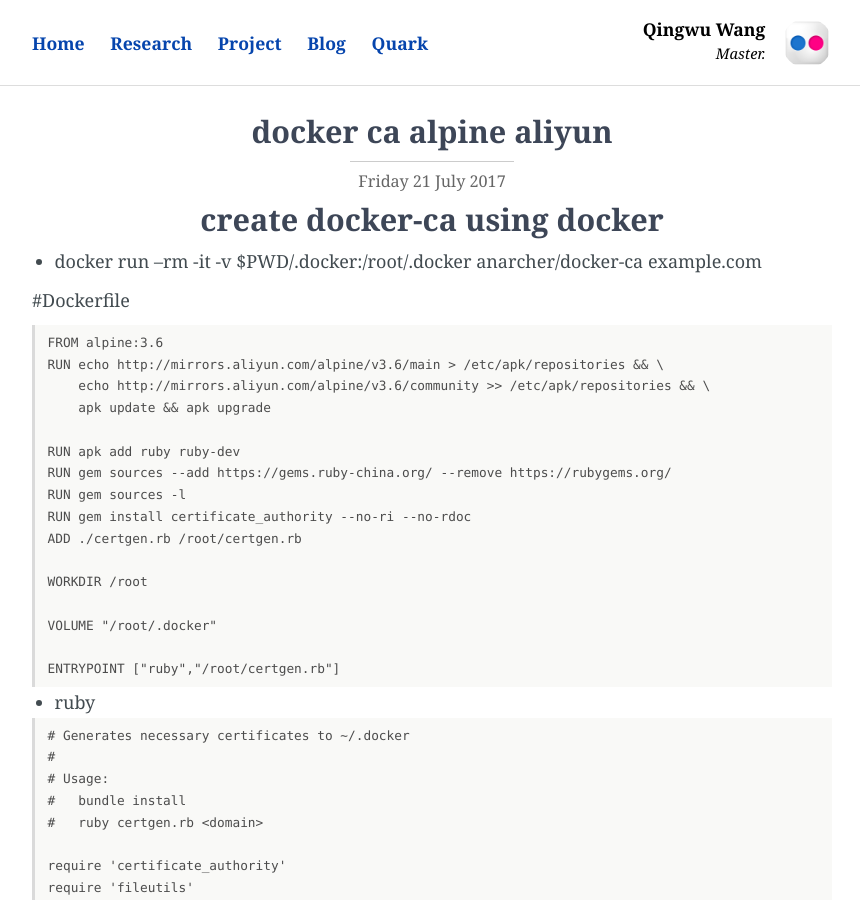
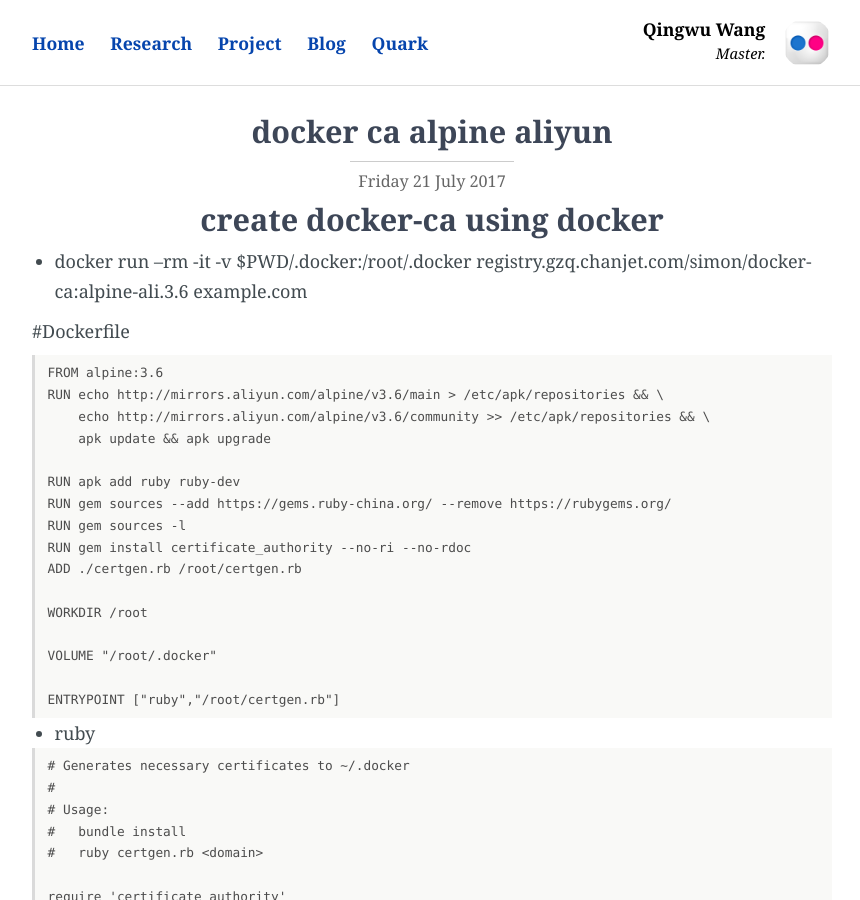
Before and after one commit to qingw/qingw.github.io, a Jekyll site: the page built from _posts/2017-07-21-docker-ca-alpine-aliyun.md, in a window 1280 px wide and 900 px high. Shown: the whole window, without its empty margins (208-1068 px from the left). Built offline with Jekyll 4.4.1, drawn with Linux system fonts in a browser that asks for light colours; comment, search, counter and statistics services are not loaded.

Commit message:
Update 2017-07-21-docker-ca-alpine-aliyun.md

````diff
--- a/_posts/2017-07-21-docker-ca-alpine-aliyun.md
+++ b/_posts/2017-07-21-docker-ca-alpine-aliyun.md
@@ -4,7 +4,7 @@ title: docker ca alpine aliyun
 categories: [research]
 ---
 # create docker-ca using docker
-- docker run --rm -it -v $PWD/.docker:/root/.docker anarcher/docker-ca example.com
+- docker run --rm -it -v $PWD/.docker:/root/.docker registry.gzq.chanjet.com/simon/docker-ca:alpine-ali.3.6 example.com
 
 #Dockerfile
 ```
````
